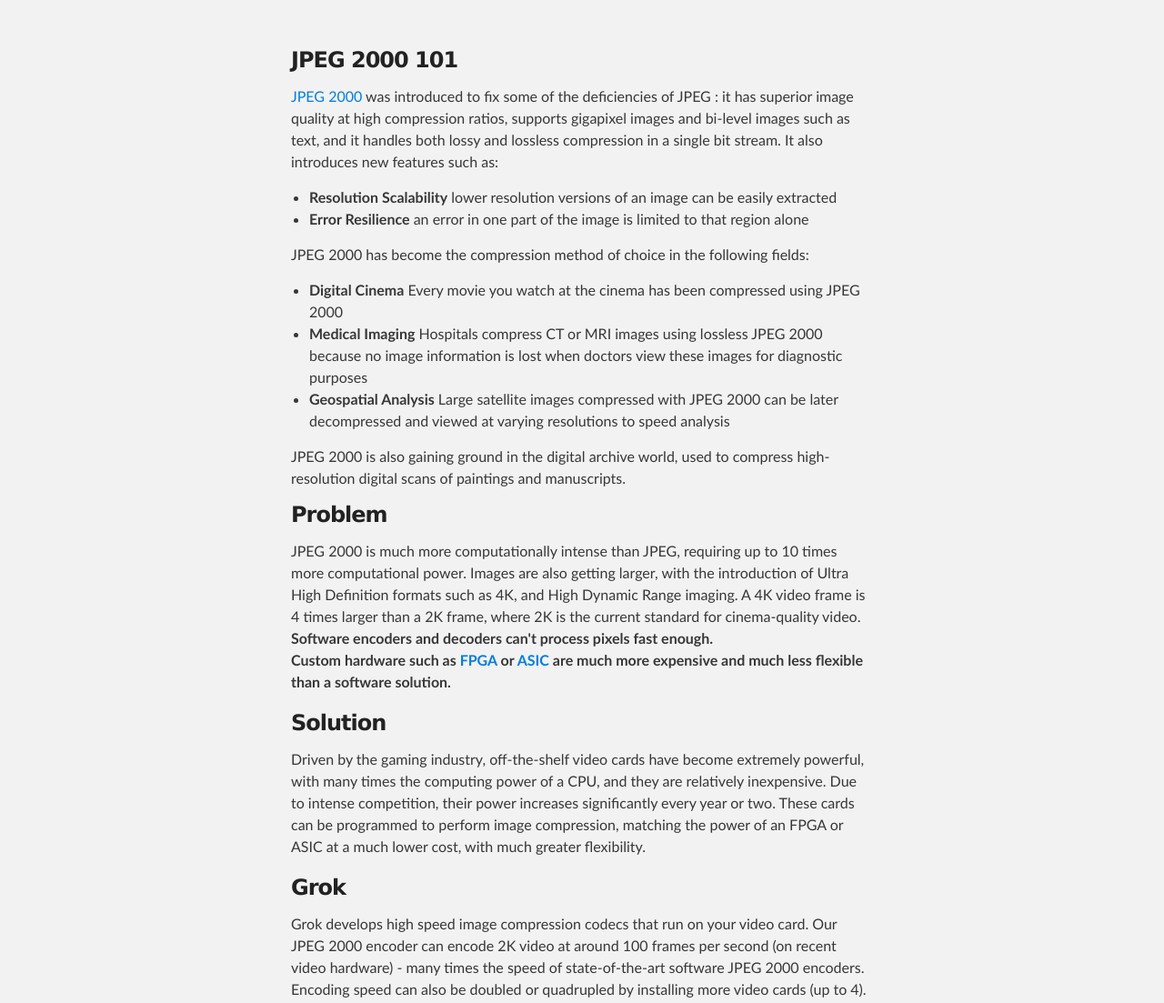
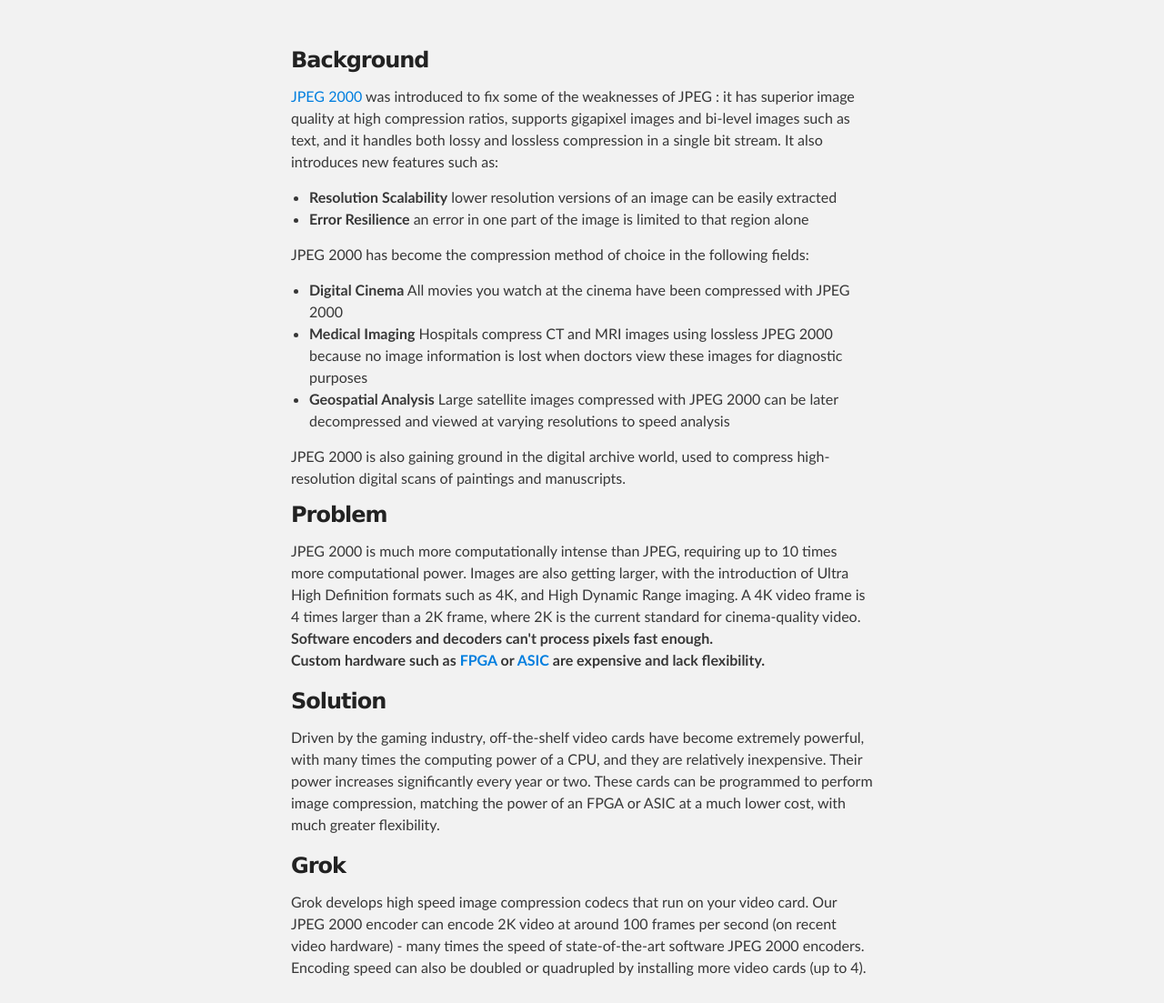
Before and after one commit to LA44/GrokImage, a plain HTML site: page index.html in a window 1280 px wide. Shown: the part 239-1342 px from the top of the page at 91% size. Drawn offline with Linux system fonts and the light colour scheme.

Commit message:
Update index.html
update

```diff
--- a/index.html
+++ b/index.html
@@ -25,9 +25,9 @@
     <div id="main_content_wrap" class="outer">
       <section id="main_content" class="inner">
         <h3>
-<a id="background" class="anchor" href="#background" aria-hidden="true"><span aria-hidden="true" class="octicon octicon-link"></span></a>JPEG 2000 101</h3>
+<a id="background" class="anchor" href="#background" aria-hidden="true"><span aria-hidden="true" class="octicon octicon-link"></span></a>Background</h3>
 
-<p><a href="https://en.wikipedia.org/wiki/JPEG_2000">JPEG 2000</a> was introduced to fix some of the deficiencies of JPEG : it has superior image quality at high compression ratios, supports gigapixel images and bi-level images such as text, and it handles both lossy and lossless compression in a single bit stream. It also introduces new features such as:</p>
+<p><a href="https://en.wikipedia.org/wiki/JPEG_2000">JPEG 2000</a> was introduced to fix some of the weaknesses of JPEG : it has superior image quality at high compression ratios, supports gigapixel images and bi-level images such as text, and it handles both lossy and lossless compression in a single bit stream. It also introduces new features such as:</p>
 
 <ul>
 <li>
@@ -40,9 +40,9 @@
 
 <ul>
 <li>
-<strong>Digital Cinema</strong> Every movie you watch at the cinema has been compressed using JPEG 2000</li>
+<strong>Digital Cinema</strong> All movies you watch at the cinema have been compressed with JPEG 2000</li>
 <li>
-<strong>Medical Imaging</strong> Hospitals compress CT or MRI images using lossless JPEG 2000 because no image information is lost when doctors view these images for diagnostic purposes</li>
+<strong>Medical Imaging</strong> Hospitals compress CT and MRI images using lossless JPEG 2000 because no image information is lost when doctors view these images for diagnostic purposes</li>
 <li>
 <strong>Geospatial Analysis</strong> Large satellite images compressed with JPEG 2000 can be later decompressed and viewed at varying resolutions to speed analysis</li>
 </ul>
@@ -55,12 +55,12 @@
 <p>JPEG 2000 is much more computationally intense than JPEG, requiring up to 10 times more computational power.
 Images are also getting larger, with the introduction of Ultra High Definition formats such as 4K, and High Dynamic Range imaging. A 4K video frame is 4 times larger than a 2K frame, where 2K is the current standard for cinema-quality video.<br>
 <strong>Software encoders and decoders can't process pixels fast enough. </strong><br>
-<strong>Custom hardware such as <a href="https://en.wikipedia.org/wiki/Field-programmable_gate_array">FPGA</a> or <a href="https://en.wikipedia.org/wiki/Application-specific_integrated_circuit">ASIC</a> are much more expensive and much less flexible than a software solution.</strong></p>
+<strong>Custom hardware such as <a href="https://en.wikipedia.org/wiki/Field-programmable_gate_array">FPGA</a> or <a href="https://en.wikipedia.org/wiki/Application-specific_integrated_circuit">ASIC</a> are expensive and lack flexibility.</strong></p>
 
 <h3>
 <a id="solution" class="anchor" href="#solution" aria-hidden="true"><span aria-hidden="true" class="octicon octicon-link"></span></a>Solution</h3>
 
-<p>Driven by the gaming industry, off-the-shelf video cards have become extremely powerful, with many times the computing power of a CPU, and they are relatively inexpensive. Due to intense competition, their power increases significantly every year or two.  These cards can be programmed to perform image compression, matching the power of an FPGA or ASIC at a much lower cost, with much greater flexibility. </p>
+<p>Driven by the gaming industry, off-the-shelf video cards have become extremely powerful, with many times the computing power of a CPU, and they are relatively inexpensive. Their power increases significantly every year or two.  These cards can be programmed to perform image compression, matching the power of an FPGA or ASIC at a much lower cost, with much greater flexibility. </p>
 
 <h3>
 <a id="grok" class="anchor" href="#grok" aria-hidden="true"><span aria-hidden="true" class="octicon octicon-link"></span></a>Grok</h3>
```
